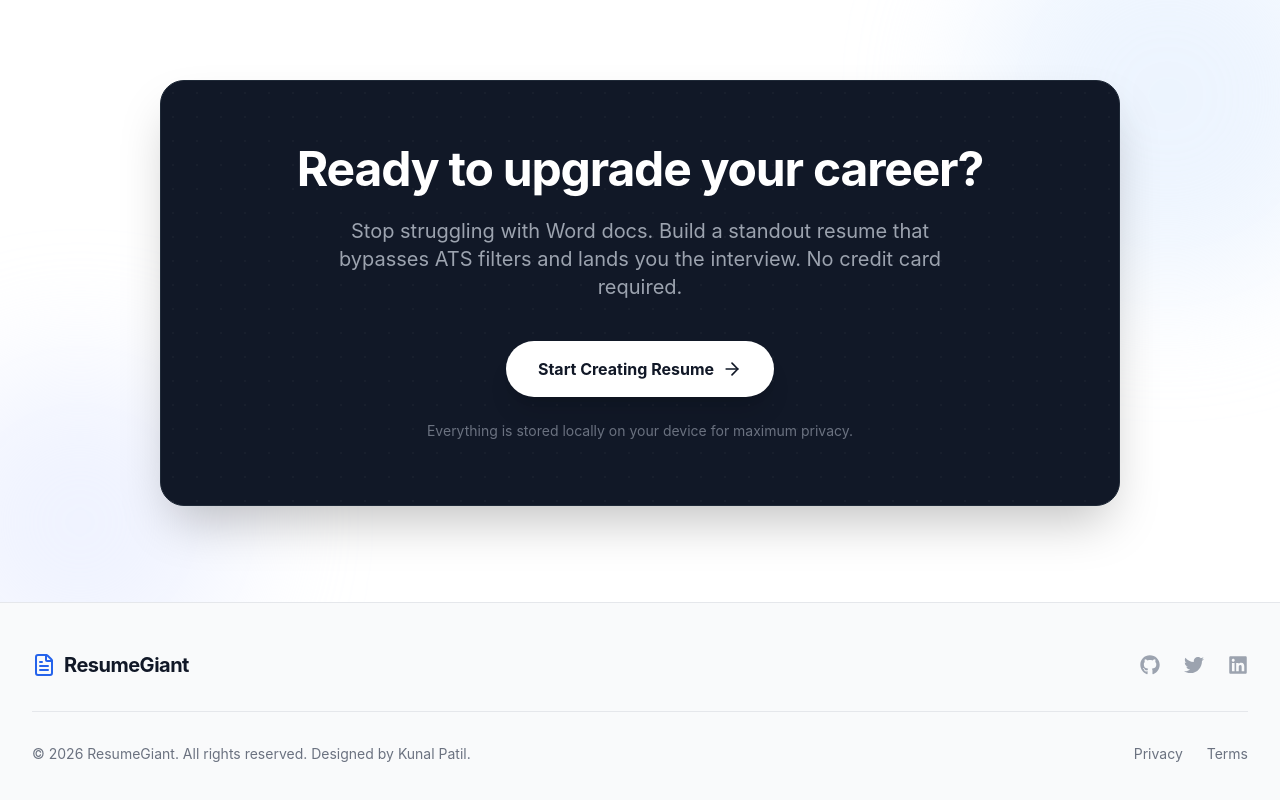
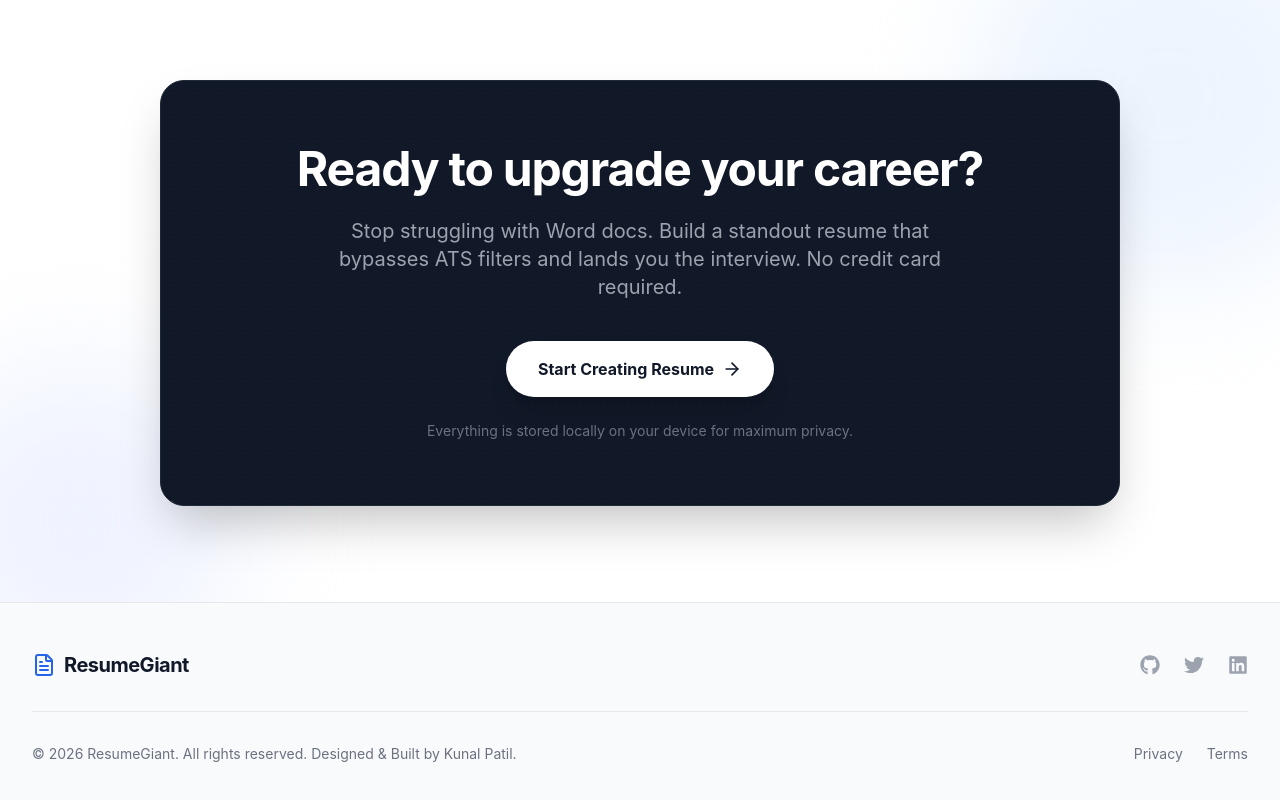
Before and after one commit to kunalpatil6124/Resume-Builder, a React (Vite) app in the folder frontend/: page / in a window 1280 px wide. Shown: the part 4780-5580 px from the top of the page. Built offline with nearby package versions, Linux system fonts and the light colour scheme.

Commit message:
Update LandingFooter.jsx

```diff
--- a/frontend/src/components/landing/LandingFooter.jsx
+++ b/frontend/src/components/landing/LandingFooter.jsx
@@ -32,7 +32,7 @@ export default function LandingFooter() {
 
         <div className="mt-8 pt-8 border-t border-gray-200 dark:border-gray-800 flex flex-col md:flex-row justify-between items-center gap-4">
           <p className="text-sm text-gray-500 dark:text-gray-400">
-            &copy; {currentYear} ResumeGiant. All rights reserved. Designed by Kunal Patil.
+            &copy; {currentYear} ResumeGiant. All rights reserved. Designed & Built by Kunal Patil.
           </p>
           <div className="flex gap-6 text-sm">
             <a href="#" className="text-gray-500 hover:text-gray-900 dark:text-gray-400 dark:hover:text-white transition-colors">Privacy</a>
```
